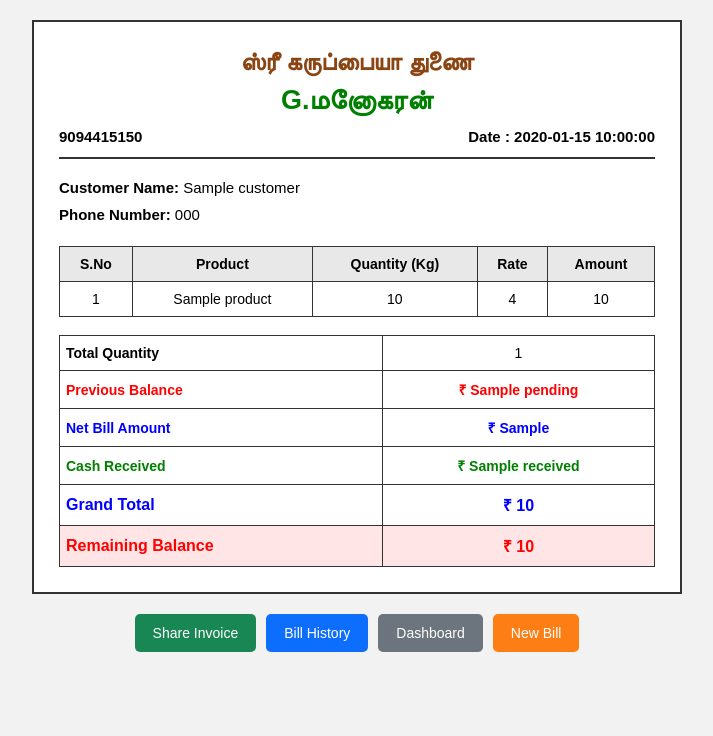
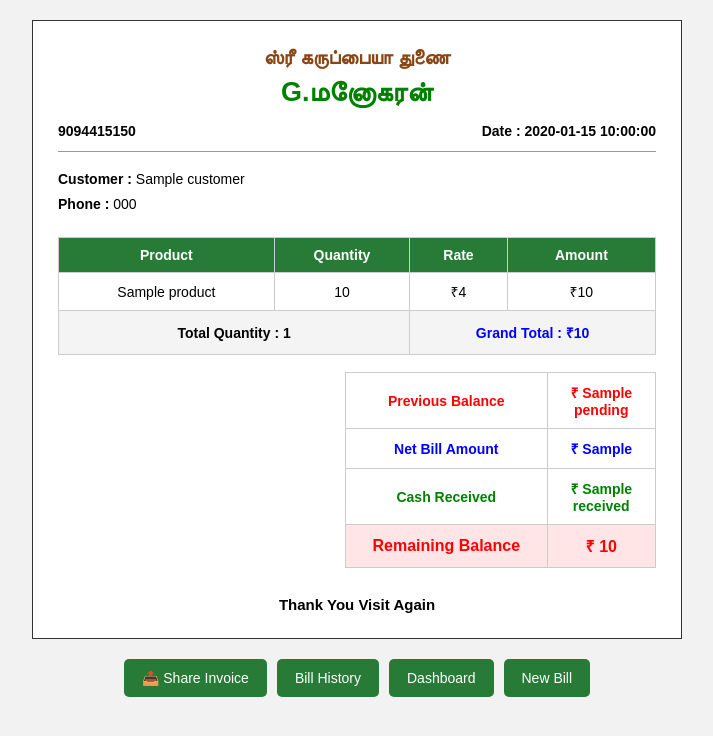
Before and after one commit to kapilraj26/billgenerate, a Flask app: template templates/invoice.html in a window 1280 px wide. Shown: the top 736 px of the page, without its empty margins (283-996 px from the left). Run offline with Flask 3, Linux system fonts and the light colour scheme; the template is opened without the code that fills it: most values are stand-ins (such as "Sample title", 1, 10 or a date in 2020); parts of the project's set-up code (start-up, migrations or seed data) failed here and were passed over.

Commit message:
Update invoice.html

```diff
--- a/templates/invoice.html
+++ b/templates/invoice.html
@@ -21,61 +21,102 @@
         }
 
         .invoice {
+            width: 100%;
             max-width: 650px;
             margin: auto;
             padding: 25px;
             background: white;
-            border: 2px solid #333;
+            border: 1px solid #333;
         }
 
         .header {
             text-align: center;
-            border-bottom: 2px solid #333;
+            border-bottom: 1px solid #999;
             padding-bottom: 12px;
         }
 
         .tamil-title {
             color: #8b4513;
-            font-size: 25px;
+            font-size: 20px;
             font-weight: bold;
-            margin-bottom: 8px;
+            margin: 0 0 8px;
         }
 
         .shop-name {
             color: green;
             font-size: 27px;
             font-weight: bold;
-            margin-bottom: 12px;
+            margin: 0 0 15px;
         }
 
         .details {
             display: flex;
             justify-content: space-between;
-            font-size: 15px;
+            align-items: center;
+            font-size: 14px;
             font-weight: bold;
-            gap: 10px;
+        }
+
+        .customer-details {
+            margin: 15px 0 20px;
+            font-size: 14px;
+            line-height: 1.8;
         }
 
         table {
             width: 100%;
             border-collapse: collapse;
-            margin-top: 18px;
         }
 
-        th, td {
-            border: 1px solid #333;
+        .product-table th,
+        .product-table td {
+            border: 1px solid #ccc;
             padding: 9px 6px;
             text-align: center;
             font-size: 14px;
         }
 
-        th {
-            background: #e8e8e8;
+        .product-table th {
+            background: #287b36;
+            color: white;
+            font-weight: bold;
         }
 
-        .summary td:first-child {
-            text-align: left;
+        .product-table .total-row td {
+            background: #f4f4f4;
             font-weight: bold;
+            padding: 12px 6px;
+        }
+
+        .total-quantity {
+            text-align: center;
+            color: black;
+        }
+
+        .grand-total {
+            text-align: center;
+            color: blue;
+        }
+
+        .summary-wrapper {
+            display: flex;
+            justify-content: flex-end;
+            margin-top: 17px;
+        }
+
+        .summary-table {
+            width: 52%;
+        }
+
+        .summary-table td {
+            border: 1px solid #ccc;
+            padding: 10px 8px;
+            font-size: 14px;
+            text-align: center;
+        }
+
+        .summary-table td:first-child {
+            width: 65%;
         }
 
         .previous-balance td {
@@ -83,33 +124,28 @@
             font-weight: bold;
         }
 
-        .blue-row td {
-            color: blue;
+        .net-bill td {
+            color: blue !important;
             font-weight: bold;
         }
 
-        .green-row td {
+        .cash-received td {
             color: green;
             font-weight: bold;
         }
 
-        .grand-total td {
-            color: blue;
+        .remaining-balance td {
+            color: red;
+            background: #ffe5e5;
+            font-size: 16px;
             font-weight: bold;
-            font-size: 16px;
         }
 
-        .balance td {
-            color: red;
-            background: #ffe5e5;
+        .thank-you {
+            text-align: center;
+            margin-top: 28px;
+            font-size: 15px;
             font-weight: bold;
-            font-size: 16px;
-        }
-
-        .customer-details {
-            margin-top: 15px;
-            font-size: 15px;
-            line-height: 1.8;
         }
 
         .buttons {
@@ -117,8 +153,8 @@
             margin: 20px auto;
             display: flex;
             flex-wrap: wrap;
+            justify-content: center;
             gap: 10px;
-            justify-content: center;
         }
 
         button {
@@ -126,7 +162,7 @@
             border: none;
             border-radius: 5px;
             color: white;
-            background: #198754;
+            background: #287b36;
             font-size: 14px;
             cursor: pointer;
         }
@@ -136,15 +172,44 @@
         }
 
         .history {
-            background: #0d6efd;
+            background: #287b36;
         }
 
         .dashboard {
-            background: #6c757d;
+            background: #287b36;
         }
 
         .new-bill {
-            background: #fd7e14;
+            background: #287b36;
+        }
+
+        @media (max-width: 480px) {
+            body {
+                padding: 8px;
+            }
+
+            .invoice {
+                padding: 12px;
+            }
+
+            .summary-table {
+                width: 70%;
+            }
+
+            .product-table th,
+            .product-table td,
+            .summary-table td {
+                padding: 7px 4px;
+                font-size: 12px;
+            }
+
+            .details {
+                font-size: 12px;
+            }
+
+            .shop-name {
+                font-size: 23px;
+            }
         }
 
         @media print {
@@ -154,7 +219,7 @@
             }
 
             .invoice {
-                border: 2px solid #333;
+                border: 1px solid #333;
             }
 
             .buttons {
@@ -168,82 +233,109 @@
 
 <div class="invoice" id="invoice">
 
+    <!-- SHOP HEADER -->
     <div class="header">
-        <div class="tamil-title">ஸ்ரீ கருப்பையா துணை</div>
 
-        <div class="shop-name">G.மனோகரன்</div>
+        <div class="tamil-title">
+            ஸ்ரீ கருப்பையா துணை
+        </div>
+
+        <div class="shop-name">
+            G.மனோகரன்
+        </div>
 
         <div class="details">
             <span>9094415150</span>
             <span><strong>Date :</strong> {{ today }}</span>
         </div>
+
     </div>
 
+    <!-- CUSTOMER DETAILS -->
     <div class="customer-details">
-        <strong>Customer Name:</strong> {{ customer }}<br>
-        <strong>Phone Number:</strong> {{ phone }}
+        <strong>Customer :</strong> {{ customer }}<br>
+        <strong>Phone :</strong> {{ phone }}
     </div>
 
-    <table>
+    <!-- PRODUCT TABLE -->
+    <table class="product-table">
+
         <thead>
             <tr>
-                <th>S.No</th>
                 <th>Product</th>
-                <th>Quantity (Kg)</th>
+                <th>Quantity</th>
                 <th>Rate</th>
                 <th>Amount</th>
             </tr>
         </thead>
 
         <tbody>
+
             {% for item in items %}
             <tr>
-                <td>{{ loop.index }}</td>
                 <td>{{ item.product }}</td>
                 <td>{{ item.qty }}</td>
-                <td>{{ item.rate }}</td>
-                <td>{{ item.amount }}</td>
+                <td>₹{{ item.rate }}</td>
+                <td>₹{{ item.amount }}</td>
             </tr>
             {% endfor %}
+
+            <tr class="total-row">
+                <td colspan="2" class="total-quantity">
+                    Total Quantity : {{ total_qty }}
+                </td>
+
+                <td colspan="2" class="grand-total">
+                    Grand Total : ₹{{ grand_total }}
+                </td>
+            </tr>
+
         </tbody>
+
     </table>
 
-    <table class="summary">
-        <tr>
-            <td>Total Quantity</td>
-            <td>{{ total_qty }}</td>
-        </tr>
+    <!-- BILL SUMMARY -->
+    <div class="summary-wrapper">
+
+        <table class="summary-table">
 
             <tr class="previous-balance">
                 <td>Previous Balance</td>
                 <td>₹ {{ pending }}</td>
             </tr>
 
-        <tr class="blue-row">
+            <tr class="net-bill">
                 <td>Net Bill Amount</td>
                 <td>₹ {{ net_bill }}</td>
             </tr>
 
-        <tr class="green-row">
+            <tr class="cash-received">
                 <td>Cash Received</td>
                 <td>₹ {{ received }}</td>
             </tr>
 
-        <tr class="grand-total">
-            <td>Grand Total</td>
-            <td>₹ {{ grand_total }}</td>
-        </tr>
-
-        <tr class="balance">
+            <tr class="remaining-balance">
                 <td>Remaining Balance</td>
                 <td>₹ {{ balance }}</td>
             </tr>
+
         </table>
 
     </div>
 
+    <!-- THANK YOU -->
+    <div class="thank-you">
+        Thank You Visit Again
+    </div>
+
+</div>
+
+<!-- ACTION BUTTONS -->
 <div class="buttons">
-    <button onclick="shareInvoice()">Share Invoice</button>
+
+    <button onclick="shareInvoice()">
+        📤 Share Invoice
+    </button>
 
     <button class="history" onclick="location.href='/history'">
         Bill History
@@ -256,19 +348,23 @@
     <button class="new-bill" onclick="location.href='/'">
         New Bill
     </button>
+
 </div>
 
 <script>
 async function shareInvoice() {
+
     const invoice = document.getElementById("invoice");
 
     try {
+
         const canvas = await html2canvas(invoice, {
             scale: 2,
             backgroundColor: "#ffffff"
         });
 
         canvas.toBlob(async function(blob) {
+
             if (!blob) {
                 alert("Unable to create invoice image.");
                 return;
@@ -285,29 +381,39 @@ async function shareInvoice() {
                 navigator.canShare &&
                 navigator.canShare({ files: [file] })
             ) {
+
                 try {
                     await navigator.share({
                         title: "Invoice",
-                        text: "Sri Karuppaiya Thunai - Invoice",
+                        text: "ஸ்ரீ கருப்பையா துணை - Invoice",
                         files: [file]
                     });
+
                 } catch (error) {
                     if (error.name !== "AbortError") {
                         alert("Sharing failed. Please try again.");
                     }
                 }
+
             } else {
+
                 const link = document.createElement("a");
-                link.href = URL.createObjectURL(blob);
+                const imageURL = URL.createObjectURL(blob);
+
+                link.href = imageURL;
                 link.download = "invoice.png";
                 link.click();
-                URL.revokeObjectURL(link.href);
+
+                URL.revokeObjectURL(imageURL);
             }
+
         }, "image/png");
 
     } catch (error) {
+
         console.error(error);
         alert("Unable to generate invoice image.");
+
     }
 }
 </script>
```
Lines whose indentation alone changed are shown as unchanged.
